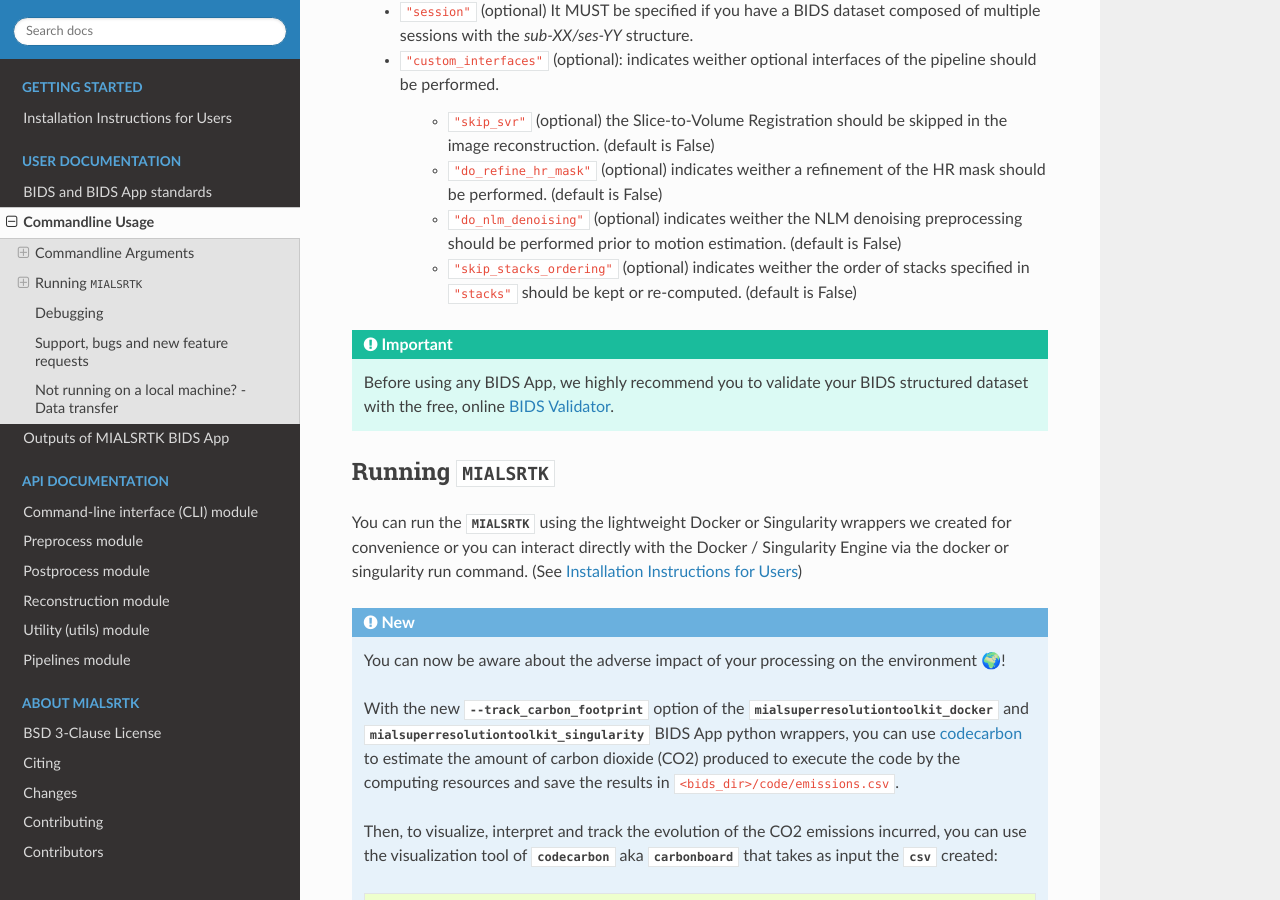
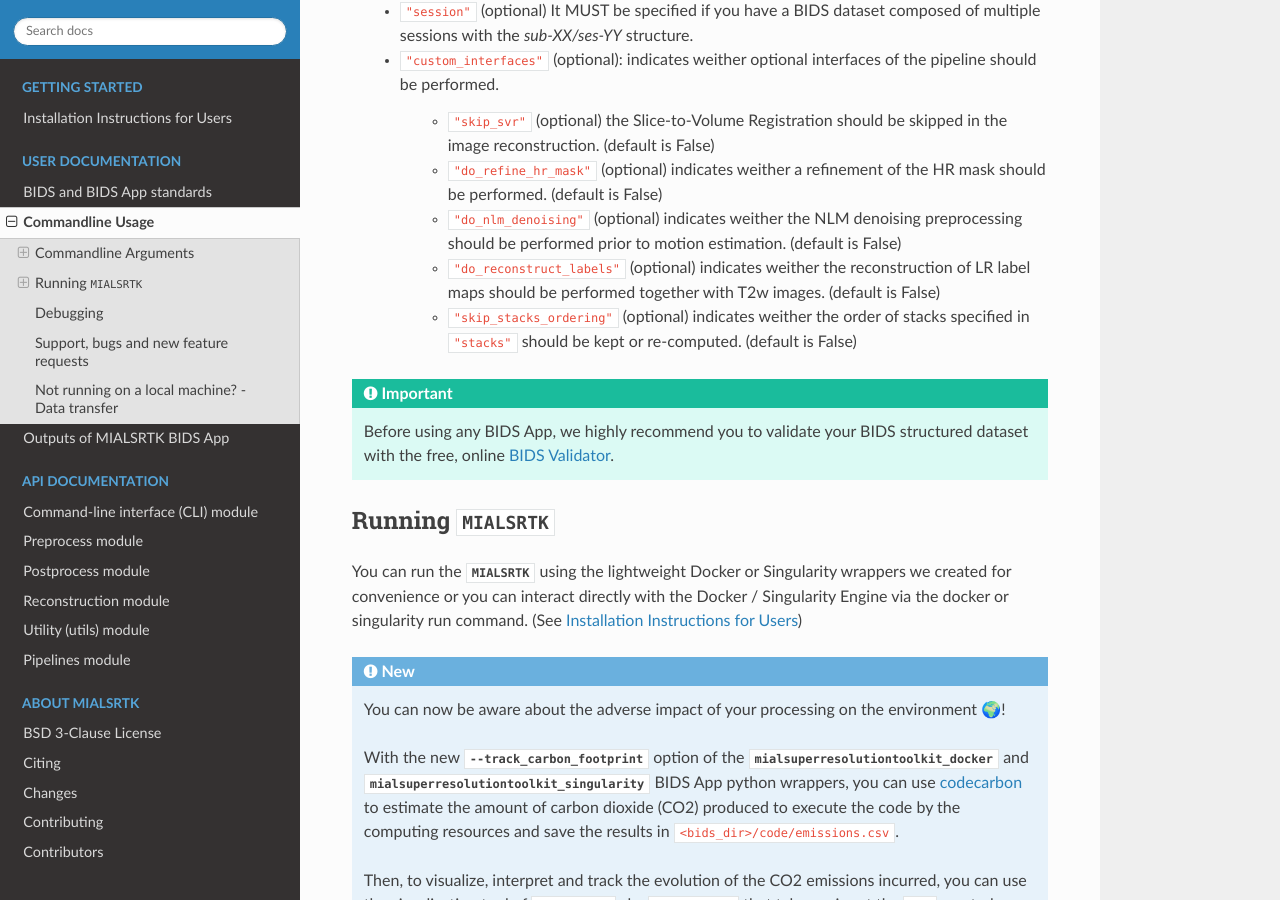
Before and after one commit to Medical-Image-Analysis-Laboratory/mialsuperresolutiontoolkit, a Sphinx documentation site: the page built from documentation/usage.rst, in a window 1280 px wide and 900 px high, scrolled down 1521 px. Built offline with Sphinx 7.4.7 and the Read the Docs theme 2.0.0, drawn with Linux system fonts in a browser that asks for light colours; the version number could not be read and is left out.

Commit message:
DOC: Update usage option for do_reconstruct_labels

```diff
--- a/documentation/usage.rst
+++ b/documentation/usage.rst
@@ -74,6 +74,8 @@ where:
         * ``"do_refine_hr_mask"`` (optional) indicates weither a refinement of the HR mask should be performed. (default is False)
 
         * ``"do_nlm_denoising"`` (optional) indicates weither the NLM denoising preprocessing should be performed prior to motion estimation. (default is False)
+
+        * ``"do_reconstruct_labels"`` (optional) indicates weither the reconstruction of LR label maps should be performed together with T2w images. (default is False)
 
         * ``"skip_stacks_ordering"`` (optional) indicates weither the order of stacks specified in ``"stacks"`` should be kept or re-computed. (default is False)
 
```
